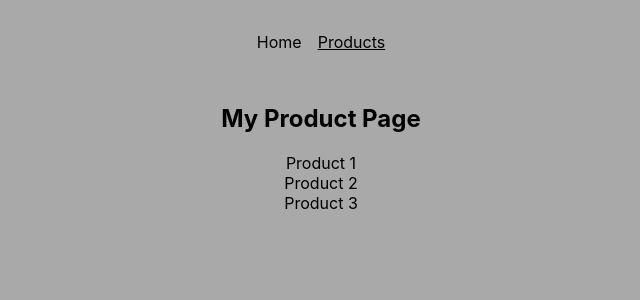
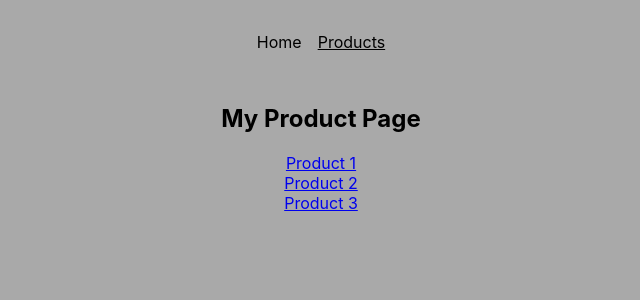
Before and after one commit to kharerishabh/React-Routing-Project, a React (Create React App) app in the folder router-project/: page /product in a window 1280 px wide. Shown: the top 300 px of the page, without its empty margins (319-959 px from the left). Built offline with nearby package versions, Linux system fonts and the light colour scheme.

Commit message:
link for dynamic routes

```diff
--- a/router-project/src/pages/Products.js
+++ b/router-project/src/pages/Products.js
@@ -1,11 +1,20 @@
+import { Link } from "react-router-dom";
+
+const PRODUCTS = [
+  { id: 'P1', title: "Product 1" },
+  { id: 'P2', title: "Product 2" },
+  { id: 'P3', title: "Product 3" },
+];
 const ProductPage = () => {
   return (
     <>
       <h2>My Product Page</h2>
       <ul>
-        <li>Product 1</li>
-        <li>Product 2</li>
-        <li>Product 3</li>
+        {PRODUCTS.map((prod) => (
+          <li key={prod.id}>
+            <Link to={`/product/${prod.id}`}>{prod.title}</Link>
+          </li>
+        ))}
       </ul>
     </>
   );
```
